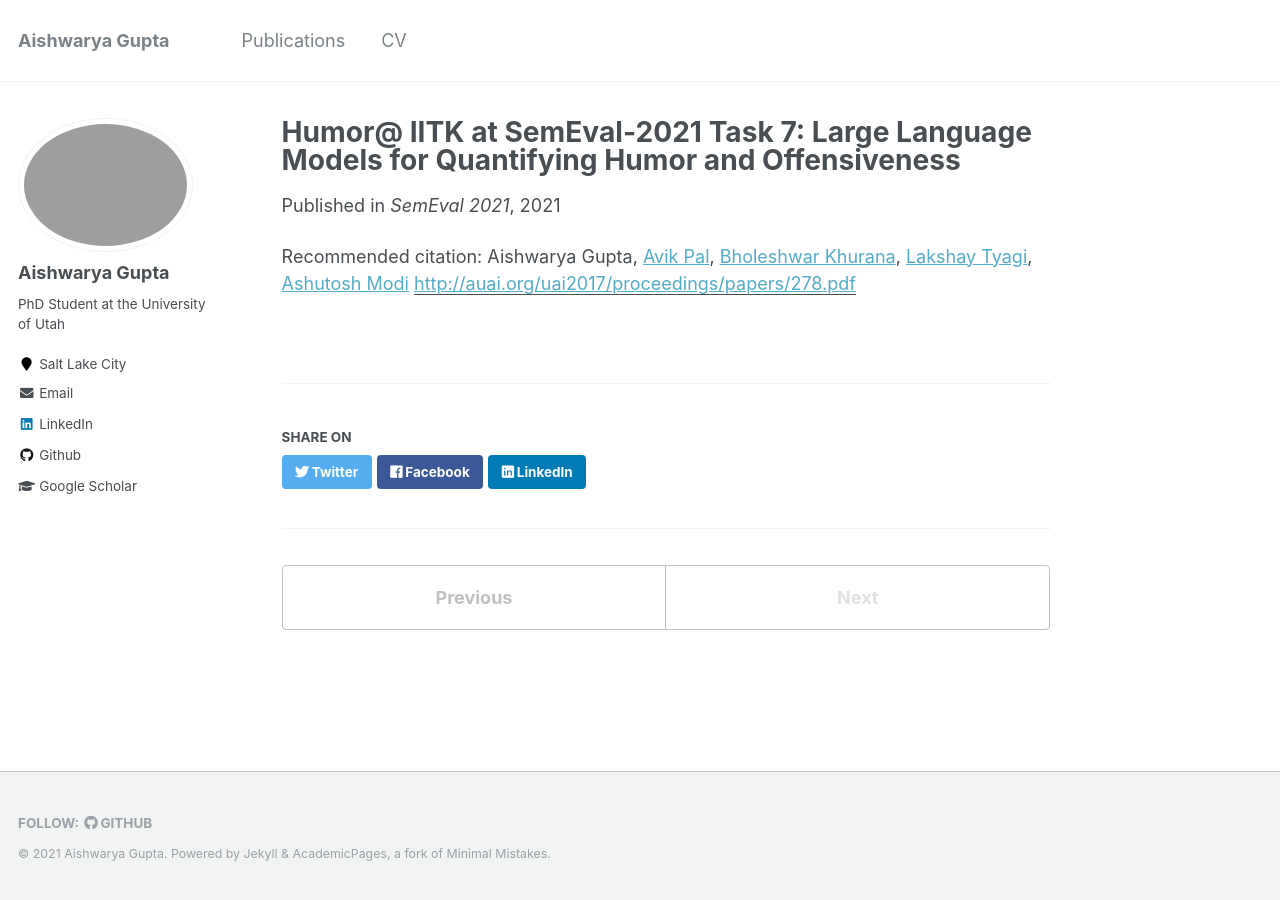
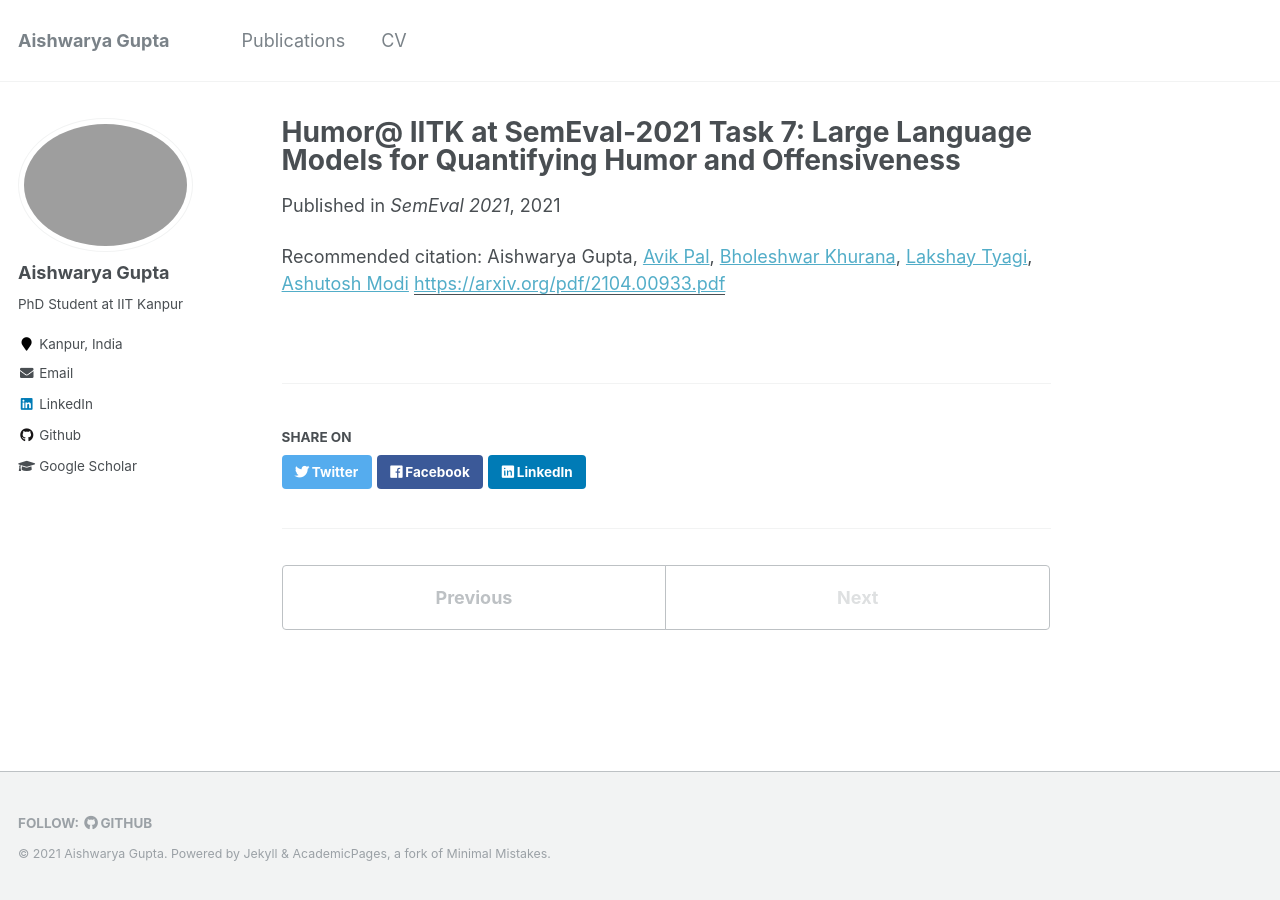
Before and after one commit to aishgupta/aishgupta.github.io, a Jekyll site: the page built from _publications/2021semeval.md, in a window 1280 px wide. Built offline with Jekyll 4.4.1, drawn with Linux system fonts in a browser that asks for light colours.

Commit message:
corrected paper link and update personal info

```diff
--- a/_config.yml
+++ b/_config.yml
@@ -57,7 +57,7 @@ yandex_site_verification :
 
 # Social Sharing
 twitter:
-  username               : &twitter
+  username               : &_aish_gupta_
 facebook:
   username               :
   app_id                 :
@@ -82,8 +82,8 @@ analytics:
 author:
   name             : "Aishwarya Gupta"
   avatar           : "profile.png"
-  bio              : "PhD Student at the University of Utah"
-  location         : "Salt Lake City"
+  bio              : "PhD Student at IIT Kanpur"
+  location         : "Kanpur, India"
   googlescholar    : "https://scholar.google.com/citations?user=T-NVUmMAAAAJ&hl=en"
   email            : "aish322@gmail.com"
   github           : "aishgupta"
--- a/_publications/2021semeval.md
+++ b/_publications/2021semeval.md
@@ -3,6 +3,6 @@ title: "Humor@ IITK at SemEval-2021 Task 7: Large Language Models for Quantifyin
 collection: publications
 permalink: /publication/semeval2021
 venue: 'SemEval 2021'
-paperurl: 'http://auai.org/uai2017/proceedings/papers/278.pdf'
+paperurl: 'https://arxiv.org/pdf/2104.00933.pdf'
 citation: 'Aishwarya Gupta, <a href="https://avik-pal.github.io/">Avik Pal</a>, <a href="https://github.com/bholeshwar">Bholeshwar Khurana</a>, <a href="">Lakshay Tyagi</a>, <a href="https://ashutosh-modi.github.io/">Ashutosh Modi</a>'
 ---
```
